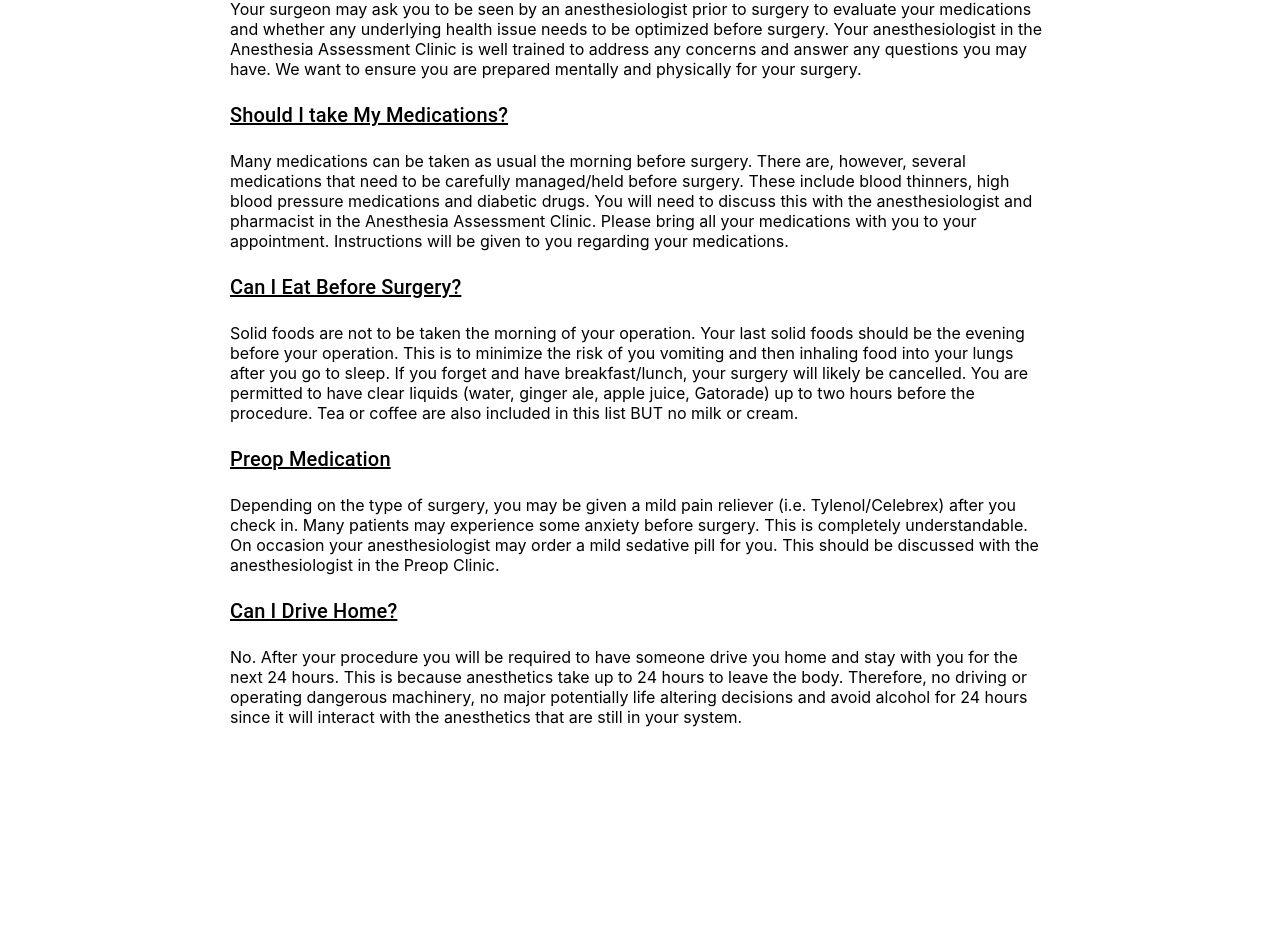
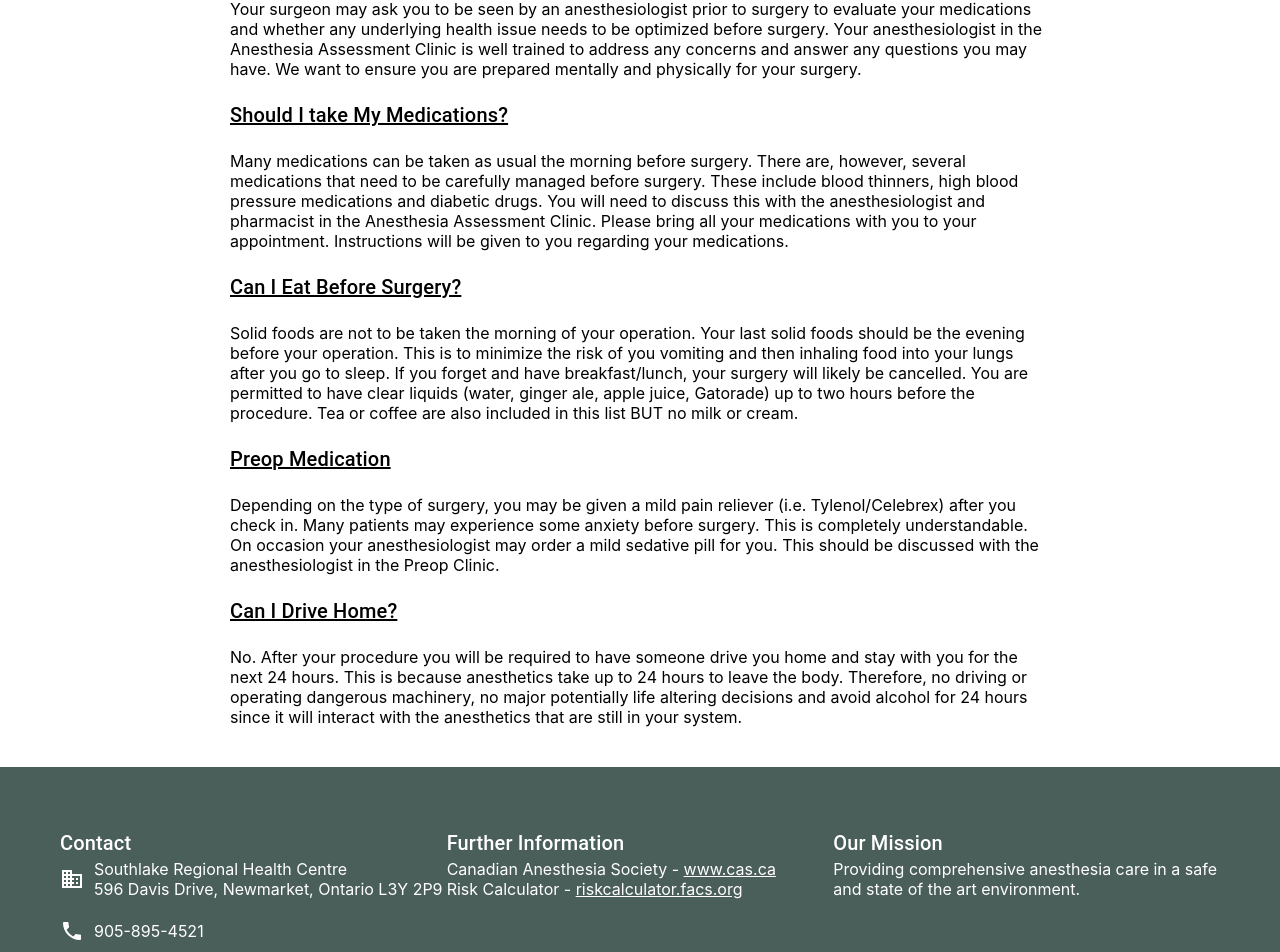
Before and after one commit to ssmythw/anesthesia-portal, a React (Create React App) app: page /general-and-preop in a window 1280 px wide. Shown: the part 950-1902 px from the top of the page. Before the commit the page ends 1717 px from the top, so only its background shows below. Built offline with nearby package versions, Linux system fonts and the light colour scheme; the HTML template or start-up script is replaced by a standard one.

Commit message:
added footer

```diff
--- /dev/null
+++ b/src/components/Footer/Footer.jsx
@@ -0,0 +1,68 @@
+import { Grid, Typography } from "@mui/material";
+import React from "react";
+import BusinessIcon from "@mui/icons-material/Business";
+import LocalPhoneIcon from "@mui/icons-material/LocalPhone";
+import "./Footer.scss";
+
+const Footer = () => {
+  return (
+    <div className="footer">
+      <Grid container>
+        <Grid item xs={12} md={4}>
+          <Typography variant="h6">Contact</Typography>
+          <div className="address">
+            <BusinessIcon></BusinessIcon>
+            <div>
+              <Typography variant="p">
+                Southlake Regional Health Centre
+              </Typography>
+              <br />
+              <Typography variant="p">
+                596 Davis Drive, Newmarket, Ontario L3Y 2P9
+              </Typography>
+            </div>
+          </div>
+          <br />
+          <div className="address">
+            <LocalPhoneIcon></LocalPhoneIcon>
+            <div>
+              <Typography variant="p">905-895-4521</Typography>
+              <br />
+            </div>
+          </div>
+        </Grid>
+        <Grid item xs={12} md={4}>
+          <Typography variant="h6">Further Information</Typography>
+          <Typography variant="p">
+            Canadian Anesthesia Society -{" "}
+            <a
+              style={{ color: "white", textDecoration: "underline" }}
+              href="cas.ca"
+            >
+              www.cas.ca
+            </a>
+          </Typography>
+          <br />
+          <Typography variant="p">
+            Risk Calculator -{" "}
+            <a
+              style={{ color: "white", textDecoration: "underline" }}
+              href="riskcalculator.facs.org"
+            >
+              riskcalculator.facs.org
+            </a>
+          </Typography>
+        </Grid>
+        <Grid item xs={12} md={4}>
+          <Typography variant="h6">Our Mission</Typography>
+          <Typography variant="p">
+            Providing comprehensive anesthesia care in a safe and state of the
+            art environment.
+          </Typography>
+        </Grid>
+      </Grid>
+    </div>
+  );
+};
+
+export default Footer;
--- /dev/null
+++ b/src/components/Footer/Footer.scss
@@ -0,0 +1,13 @@
+@import "../../common/styles/colors";
+
+.footer {
+  background-color: $primary-turquoise;
+  color: white;
+  padding: 60px;
+}
+
+.address {
+  display: flex;
+  gap: 10px;
+  align-items: center;
+}
--- /dev/null
+++ b/src/css/Footer.min.css
@@ -0,0 +1 @@
+.footer{background-color:#4a5e5a;color:#fff;padding:60px}.address{display:flex;gap:10px;align-items:center}
--- a/src/pages/About/About.jsx
+++ b/src/pages/About/About.jsx
@@ -5,6 +5,7 @@
 import GroupsIcon from "@mui/icons-material/Groups";
 import "./About.scss";
 import { reveal } from "../../utils/reveal";
+import Footer from "../../components/Footer/Footer";
 
 const About = () => {
   useEffect(() => {
@@ -52,7 +53,7 @@
             nurse assisting us with the in-patient care of those requiring more
             aggressive modalities to control post operative pain. This allows us
             to closely monitor their medication needs and minimize potential
-            side effects. The department works closely with ___ anesthesia
+            side effects. The department works closely with our anesthesia
             assistants in the operating room, the regional block room and in the
             cataract centre. They are invaluable in equipment preparation and
             assistance with airway management in the operating rooms.
@@ -73,14 +74,13 @@
             anesthesia and cardiac surgery departments worked together to open
             the cardiac surgery ICU in ____. A number of our staff have gained
             expertise in intraoperative assessment of heart function with
-            transesophageal esophageal echocardiography (TEE) and we now have
-            ___ staff fully certified in TEE. Over the past two years the
-            department’s work has enabled patients to leave the hospital after
-            knee replacement surgery with portable pain pumps that deliver
-            freezing medicine around the joint thus minimizing narcotic use and
-            providing better pain control. We have been able to reduce the
-            length of stay for these patients, most of whom go home the same day
-            after surgery.
+            transesophageal echocardiography (TEE) and we now have ___ staff who
+            are fully certified in TEE. Over the past two years the department’s
+            work has enabled patients to leave the hospital after knee
+            replacement surgery with portable pain pumps that deliver freezing
+            medicine around the joint thus minimizing narcotic use and providing
+            better pain control. We have been able to reduce the length of stay
+            for these patients, most of whom go home the same day after surgery.
           </Typography>
           <br />
           <br />
@@ -140,14 +140,9 @@
             one of our staff in recognition of his outstanding contribution to
             the field of anesthesiology at the national level.
           </Typography>
-          <br />
-          <br />
-          <Typography variant="p">
-            For further information regarding the practise of anesthesia, the
-            Canadian Anesthesia Society’s website is www.cas.ca
-          </Typography>
         </div>
       </Container>
+      <Footer />
     </>
   );
 };
--- a/src/pages/General/General.jsx
+++ b/src/pages/General/General.jsx
@@ -4,7 +4,8 @@
 import { Container, List, ListItem, Typography } from "@mui/material";
 import { reveal } from "../../utils/reveal";
 import { Helmet } from "react-helmet";
-import VaccinesIcon from "@mui/icons-material/Vaccines";
+import Footer from "../../components/Footer/Footer";
+import MenuBookIcon from "@mui/icons-material/MenuBook";
 
 const General = () => {
   useEffect(() => {
@@ -26,7 +27,7 @@
         />
         <title>Southlake - General Information</title>
       </Helmet>
-      <Banner name="General/Preop" icon={<VaccinesIcon fontSize="xl" />} />
+      <Banner name="General/Preop" icon={<MenuBookIcon fontSize="xl" />} />
       <Container style={{ padding: "40px" }} maxWidth="md" className="general">
         <div className="reveal fade-right">
           <div className="header">
@@ -114,12 +115,12 @@
           <Typography variant="p">
             Many medications can be taken as usual the morning before surgery.
             There are, however, several medications that need to be carefully
-            managed/held before surgery. These include blood thinners, high
-            blood pressure medications and diabetic drugs. You will need to
-            discuss this with the anesthesiologist and pharmacist in the
-            Anesthesia Assessment Clinic. Please bring all your medications with
-            you to your appointment. Instructions will be given to you regarding
-            your medications.
+            managed before surgery. These include blood thinners, high blood
+            pressure medications and diabetic drugs. You will need to discuss
+            this with the anesthesiologist and pharmacist in the Anesthesia
+            Assessment Clinic. Please bring all your medications with you to
+            your appointment. Instructions will be given to you regarding your
+            medications.
           </Typography>
           <br />
           <br />
@@ -167,6 +168,7 @@
           </Typography>
         </div>
       </Container>
+      <Footer />
     </>
   );
 };
--- a/src/pages/Staff/Staff.jsx
+++ b/src/pages/Staff/Staff.jsx
@@ -8,6 +8,7 @@
 import usePagination from "./Pagination";
 import TextField from "@mui/material/TextField";
 import { reveal } from "../../utils/reveal";
+import Footer from "../../components/Footer/Footer";
 
 const Staff = () => {
   const [staff, setStaff] = useState([]);
@@ -57,7 +58,7 @@
               Our Team
             </Typography>
           </div>
-          <div className="staff">
+          {/* <div className="staff">
             <Grid container spacing={2}>
               {_DATA.currentData().map((staff) => (
                 <Grid item xs={12} md={6} key={staff.id}>
@@ -75,9 +76,10 @@
               shape="rounded"
               onChange={handleChange}
             />
-          </div>
+          </div> */}
         </Container>
       </div>
+      <Footer />
     </>
   );
 };
--- a/src/pages/Types/Types.jsx
+++ b/src/pages/Types/Types.jsx
@@ -5,6 +5,7 @@
 import { reveal } from "../../utils/reveal";
 import VaccinesIcon from "@mui/icons-material/Vaccines";
 import "./Types.scss";
+import Footer from "../../components/Footer/Footer";
 
 const Types = () => {
   useEffect(() => {
@@ -128,6 +129,7 @@
           <br />
         </div>
       </Container>
+      <Footer />
     </>
   );
 };
--- a/src/pages/YourAnesthesiolgist/YourAnesthesiologist.jsx
+++ b/src/pages/YourAnesthesiolgist/YourAnesthesiologist.jsx
@@ -3,7 +3,8 @@
 import { Helmet } from "react-helmet";
 import Banner from "../../components/Banner/Banner";
 import { reveal } from "../../utils/reveal";
-import VaccinesIcon from "@mui/icons-material/Vaccines";
+import ThreePIcon from "@mui/icons-material/ThreeP";
+import Footer from "../../components/Footer/Footer";
 
 const YourAnesthesiologist = () => {
   useEffect(() => {
@@ -28,7 +29,7 @@
       </Helmet>
       <Banner
         name="Your Anesthesiologist"
-        icon={<VaccinesIcon fontSize="xl" />}
+        icon={<ThreePIcon fontSize="xl" />}
       />
       <Container style={{ padding: "40px" }} maxWidth="md" className="general">
         <div className="reveal fade-right">
@@ -69,6 +70,7 @@
           <br />
         </div>
       </Container>
+      <Footer />
     </>
   );
 };
```
Also changed, not shown: src/pages/Q&A/QA.jsx (+5 -3 lines).
